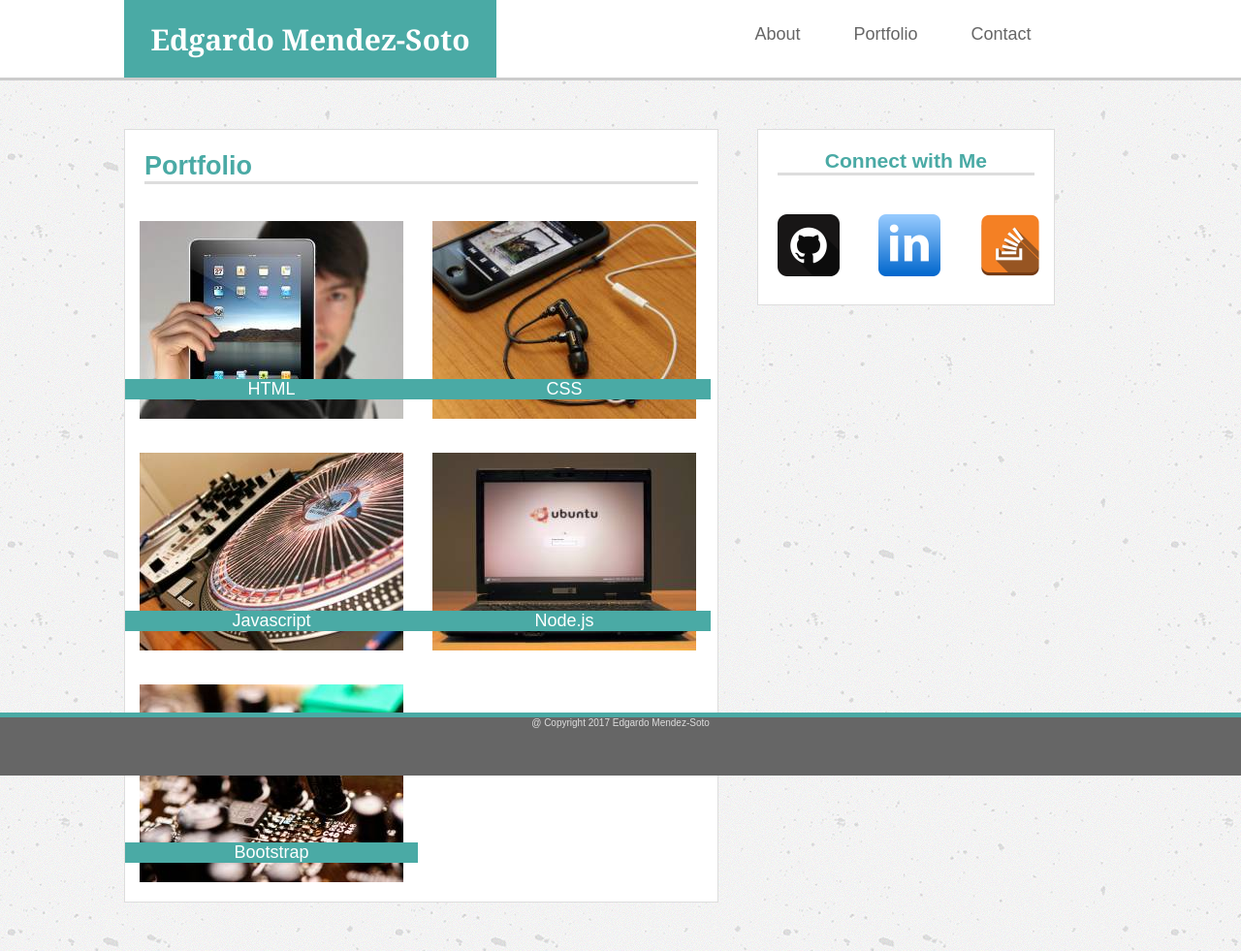
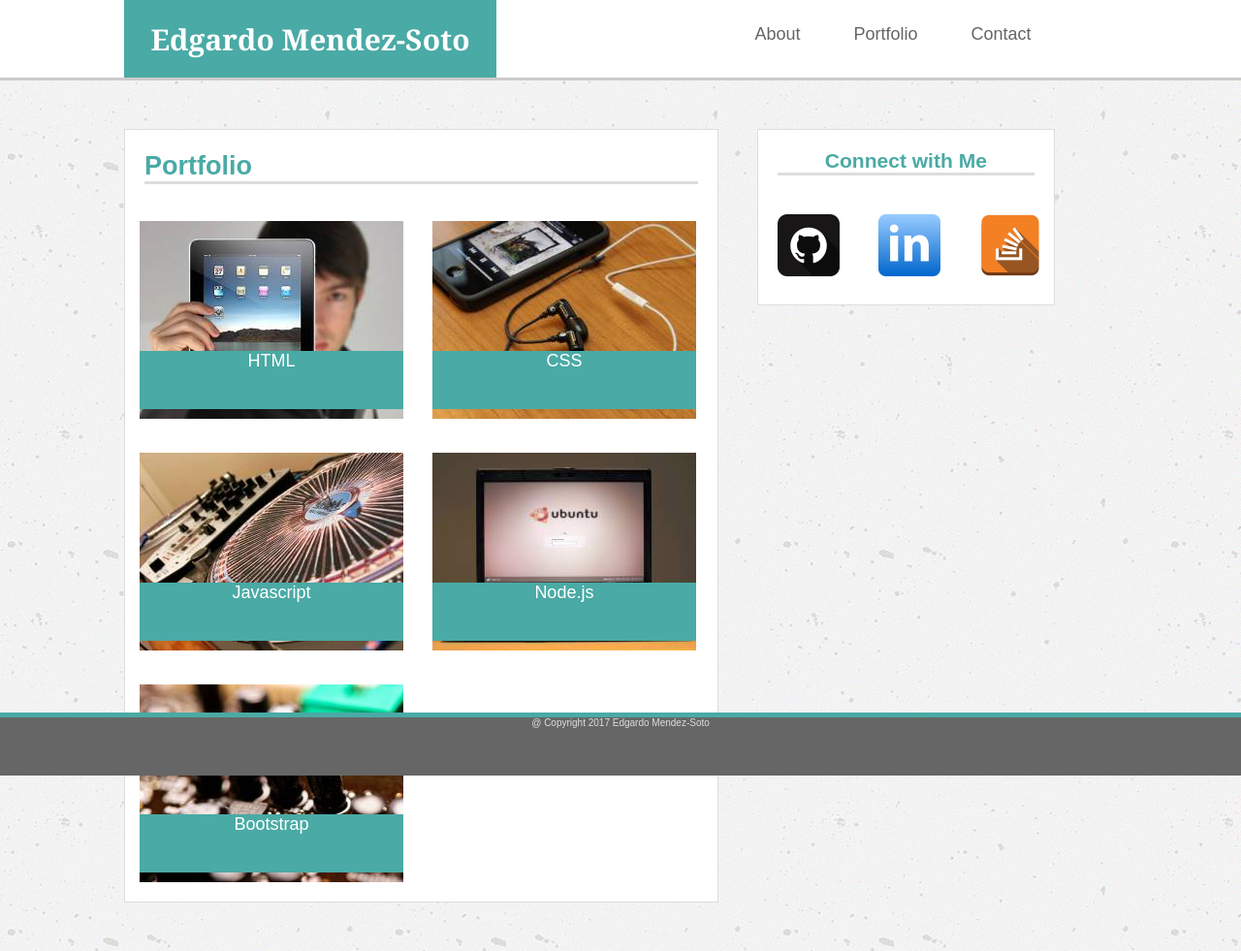
Before and after one commit to Gwenchy/Babsic_Portfolio, a plain HTML site: page portfolio.html in a window 1280 px wide. Shown: the whole page at 97% size. Drawn offline with Linux system fonts and the light colour scheme.

Commit message:
Now I'm done

```diff
--- a/assets/css/style.css
+++ b/assets/css/style.css
@@ -170,7 +170,11 @@ footer {
 
 #Message_Input {
     height: 150px;
-    width: auto;
+    width: 100%;
+}
+
+#Message {
+
 }
 
 .Pics {
@@ -190,8 +194,10 @@ footer {
 
 .picLabel {
     position: absolute;
-    width: 100%;
-    bottom: 40px;
+    width: 90%;
+    height: 60px;
+    bottom: 30px;
+    left: 15px;
     text-align: center;
     color: #ffffff;
     background: #4aaaa5;
```
